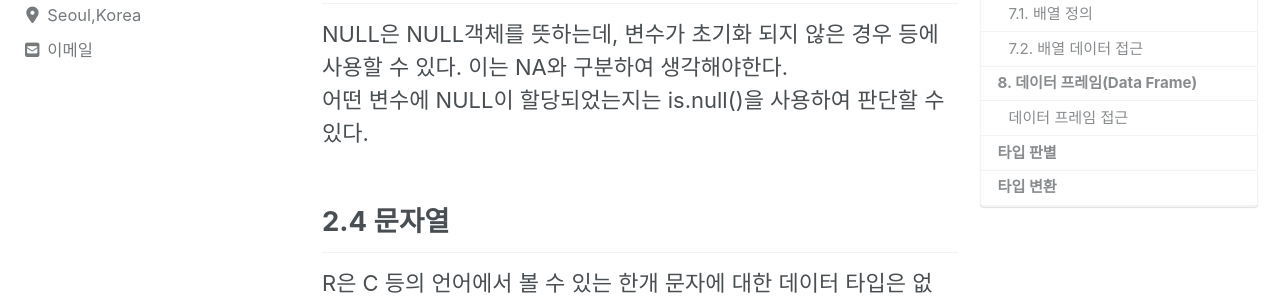
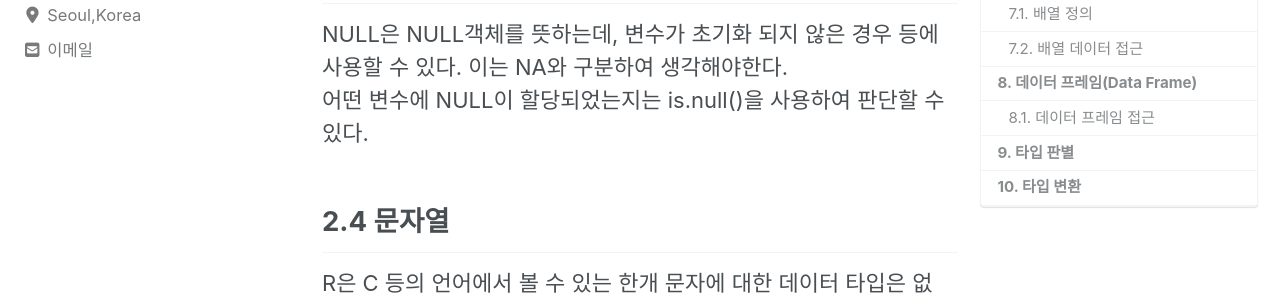
Before and after one commit to ByeongGwonChae/mynotebook, a Jekyll site: the page built from _posts/2020-01-01-R-first-note.md, in a window 1280 px wide and 900 px high, scrolled down 832 px. Shown: the part 152-452 px from the top of the window. Built offline with Jekyll 4.4.1, drawn with Linux system fonts in a browser that asks for light colours; cached includes are drawn as plain includes; nearby versions of some CDN libraries; some of the changed text lies outside the part shown.

Commit message:
Update 2020-01-01-R-first-note.md

```diff
--- a/_posts/2020-01-01-R-first-note.md
+++ b/_posts/2020-01-01-R-first-note.md
@@ -442,7 +442,7 @@ data.frame() 을 사용해 정의한다
 4 4  8 F 12
 5 5 10 M 15
 ~~~
-## 데이터 프레임 접근
+## 8.1. 데이터 프레임 접근
   ~~~ R
 > d$x
 [1] 1 2 3 4 5
@@ -501,12 +501,12 @@ data.frame() 을 사용해 정의한다
 2 5 8
 3 6 9
 ~~~
-# 타입 판별
+# 9. 타입 판별
 데이터를 처리하기 위해 여러 함수를 호출하다보면 반환된 결과의 타입이 무엇인지 분명하지 않을때가 있다. 이때는 다음과 같이 class()를 사용할 수 있다.
 또는 str()문으로도 확인해 볼수 있다.
 벡터와 행렬의 결과가 유사해보이지만 벡터의 경우 차원이 [1:2](1차원에 값이 2개)라고 표시되어있는 반면, 행렬은 차원이 [1:2, 1](2차원이고 2행 1열)로 표시되어 있는 점이 다르다.
 is.factor, is.numeric (숫자 벡터), is.character(문자열 벡터), is.matrix, is.data.frame 등의 ‘is.\*’ 형태의 함수들을 사용해 데이터의 타입을 확인 할 수 있다. 다음 코드에 몇가지 예를 보였다.
-# 타입 변환
+# 10. 타입 변환
 타입간의 변환은 각 타입에 인자로 변환할 데이터를 넘기거나, ‘as.\*’ 종류의 함수를 사용하여 수행할 수 있다.
 다음은 행렬을 data.frame()의 인자로 넘겨 데이터 프레임으로 형변환 하는 예이다.
   ~~~ R
@@ -533,4 +533,4 @@ Levels: f m
 [^2]: 이는 \|\|와 \|도 마찬가지이다.
 [^3]: 따라서 A && B형태의 코드가 있을때 A가 만약 TRUE라면 B도 평가하지만 A가 FALSE라면 B를 평가하지 않는다.
 [^4]: 만약 다른 타입의 데이터를 섞어서 벡터에 저장하면 이들 데이터는 한가지 타입으로 자동 형변환 된다.
-  [^5]: 중첩된 구조가 필요하다면 뒤에서 다룰 리스트(List)를 사용해야한다
+[^5]: 중첩된 구조가 필요하다면 뒤에서 다룰 리스트(List)를 사용해야한다
```
